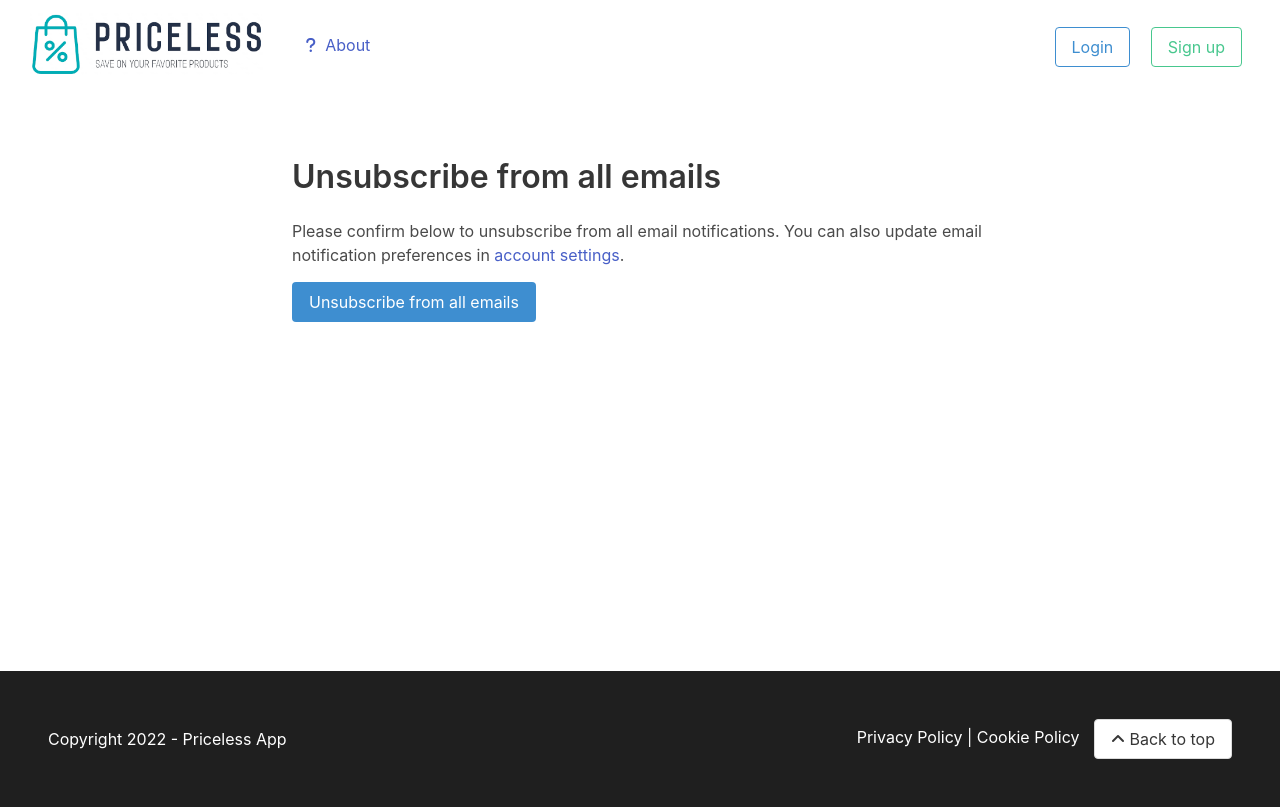
After one commit to danny188/priceless, a Django app: page /unsubscribe_confirm in a window 1280 px wide. The commit adds this page. Run offline with Django 4.2, Linux system fonts and the light colour scheme; parts of the project's set-up code (start-up, migrations or seed data) failed here and were passed over; some libraries are stand-ins or nearby versions.

Commit message:
Unsubscribe link from email with confirmation

```diff
--- a/product_tracker/templates/product_tracker/product_sale_email_template.html
+++ b/product_tracker/templates/product_tracker/product_sale_email_template.html
@@ -35,7 +35,7 @@
 
     <div style="margin-top: 50px; background-color: #EEEEEE; padding: 20px; text-align: center;">
         <p style="font-size: 18px;">Want to change how you receive these emails?</p>
-        <p style="font-size: 18px; margin-top: -10px">You can <a href="">update your preferences</a> or <a href="">unsubscribe from all emails.</a></p>
+        <p style="font-size: 18px; margin-top: -10px">You can <a href="{% url 'settings' %}">update your preferences</a> or <a href="{{unsubscribe_link}}">unsubscribe from all emails.</a></p>
 
     </div>
 </body>
--- /dev/null
+++ b/product_tracker/templates/product_tracker/unsubscribe_confirm.html
@@ -0,0 +1,37 @@
+{% extends "base.html" %}
+{% load static %}
+
+{% block title %}Unsubscribe from all emails{% endblock %}
+
+{% block content %}
+<script src="/static/js/product_tracker.js"></script>
+
+<section class="section add-product">
+    <div class="columns">
+        <div class="column is-8 is-offset-2">
+            <h1 class="title">Unsubscribe from all emails</h1>
+            <p>Please confirm below to unsubscribe from all email notifications. You can also update email notification preferences in <a href="{% url 'settings' %}">account settings</a>.</p>
+            <form id="form-add-product" action="{% url 'unsubscribe-emails' %}" method="POST">
+
+                {% csrf_token %}
+                <div class="field">
+                    <input type="hidden" name="unsubscribe-token" value="{{unsubscribe_token}}">
+                    <input type="hidden" name="unsubscribe-email" value="{{unsubscribe_email}}">
+                </div>
+                <div class="field">
+                    <button type="submit" class="button is-info">Unsubscribe from all emails</button>
+                </div>
+
+                {% for message in messages %}
+                <div class="notification {{ message.tags }}">
+                    <a class="delete" href="#" data-dismiss="alert">×</a>
+                    {{ message }}
+                </div>
+                {% endfor %}
+
+            </form>
+        </div>
+    </div>
+</section>
+
+{% endblock content %}
--- a/product_tracker/urls.py
+++ b/product_tracker/urls.py
@@ -1,5 +1,5 @@
 from django.urls import path, include
-from .views import about_view, delete_product_view, get_progress_view, products_view, add_product_view, products_refresh_all, update_product_url_view, job_update_all_products_view, job_send_product_sale_summary_emails_view, job_send_daily_product_sale_emails_view, refresh_single_product_view
+from .views import about_view, delete_product_view, get_progress_view, products_view, add_product_view, products_refresh_all, unsubscribe_confirm_view, unsubscribe_emails_view, update_product_url_view, job_update_all_products_view, job_send_product_sale_summary_emails_view, job_send_daily_product_sale_emails_view, refresh_single_product_view, email_preview_view
 
 
 urlpatterns = [
@@ -16,5 +16,7 @@ urlpatterns = [
     path('job/senddailyproductsaleemails', job_send_daily_product_sale_emails_view, name='job-send-daily-product-sale-emails'),
     path('about', about_view, name='about'),
     path('', about_view, name='landing'),
-    # path('email_preview', email_preview, name='email-preview'),
+    path('email_preview', email_preview_view, name='email-preview'),
+    path('unsubscribe_confirm', unsubscribe_confirm_view, name='unsubscribe-confirm'),
+    path('unsubscribe', unsubscribe_emails_view, name='unsubscribe-emails'),
 ]
--- a/product_tracker/views.py
+++ b/product_tracker/views.py
@@ -1,14 +1,18 @@
+from django.urls import reverse
 import os
 from dataclasses import field
 from difflib import restore
+from pickletools import read_uint1
 from django.http import HttpResponseRedirect, JsonResponse, HttpResponse
-from django.shortcuts import render
+from django.shortcuts import render, redirect
 from django.contrib.auth.decorators import login_required
 from product_tracker.exceptions import ProductURLError
 from product_tracker.helpers import format_time_delta
 from product_tracker.models import WoolworthsProduct, Product
 from django.core.paginator import Paginator
 from django.contrib import messages
+
+from django.contrib.auth.hashers import check_password
 
 from product_tracker.tables import ProductTable
 from .tasks import refresh_all_products, refresh_all_products_for_user, send_product_sale_summary_emails, send_daily_product_sale_emails
@@ -24,9 +28,12 @@ from urllib.parse import urlparse
 from django.utils import timezone
 from datetime import timedelta
 
+from .helpers import generate_product_sale_email_for_user
+
 import logging
 
 logger = logging.getLogger(__name__)
+
 
 @login_required
 def products_view(request):
@@ -378,17 +385,52 @@ def about_view(request):
     return render(request, "product_tracker/about.html")
 
 
-# def email_preview(request):
-#     """For development use: previews product sale email for current user"""
-#     from .tables import ProductTableForEmail
-#     user = request.user
-#     products_on_sale = user.product_set.filter(on_sale=True).filter(sale_notified_to_user=False)
+def email_preview_view(request):
+    """For development use: previews product sale email for current user"""
+    # from .tables import ProductTableForEmail
+    user = request.user
+    products_on_sale = user.product_set.filter(on_sale=True)
+    intro = "Here are the products currently on sale:"
 
-#     table = ProductTableForEmail(products_on_sale)
-#     num_products_on_sale = products_on_sale.count()
-#     context = {'products_table': table,
-#                'intro': "Here are the products currently on sale:",
-#                'name': user.first_name,
-#                'num_products_on_sale': num_products_on_sale}
+    # table = ProductTableForEmail(products_on_sale)
+    # num_products_on_sale = products_on_sale.count()
+    # context = {'products_table': table,
+    #            'intro': "Here are the products currently on sale:",
+    #            'name': user.first_name,
+    #            'num_products_on_sale': num_products_on_sale}
 
-#     return render(request, "product_tracker/product_sale_email_template.html", context)
+    email = generate_product_sale_email_for_user(user, products_on_sale, intro)
+    html_email = email['html_message']
+
+    return HttpResponse(html_email)
+    return render(request, "product_tracker/product_sale_email_template.html", context)
+
+
+def unsubscribe_confirm_view(request):
+    context = {
+        'unsubscribe_email': request.GET.get('email'),
+        'unsubscribe_token': request.GET.get('unsubscribe_token'),
+    }
+    return render(request, "product_tracker/unsubscribe_confirm.html", context)
+
+
+def unsubscribe_emails_view(request):
+    unsubscribe_token = request.POST.get('unsubscribe-token')
+    unsubscribe_email = request.POST.get('unsubscribe-email')
+
+    if request.method == "POST":
+        if (check_password(unsubscribe_email + os.environ.get('APP_PASSWORD', 'secret'), unsubscribe_token)):
+            # todo: unsub all email for user
+            user = User.objects.get(email=unsubscribe_email)
+            user.receive_email_as_products_go_on_sale = False
+            user.unsubscribe_all()
+            user.save()
+            return render(request, "product_tracker/unsubscribe_done.html")
+        else:
+            context = {
+                'unsubscribe_email': unsubscribe_email,
+                'unsubscribe_token': unsubscribe_token,
+            }
+
+            messages.warning(request, "Invalid unsubscribe token supplied", extra_tags="is-warning is-light")
+            return render(request, "product_tracker/unsubscribe_confirm.html", context)
--- a/users/models.py
+++ b/users/models.py
@@ -57,3 +57,7 @@ class User(AbstractUser):
 
     USERNAME_FIELD = 'email'
     REQUIRED_FIELDS = []
+
+    def unsubscribe_all(self):
+        self.receive_email_as_products_go_on_sale = False
+        self.receive_product_sale_summary_email = False
```
Also changed, not shown: product_tracker/helpers.py (+86 -0 lines), product_tracker/tasks.py (+2 -44 lines), product_tracker/templates/product_tracker/unsubscribe_done.html (added, +34 -0 lines).
